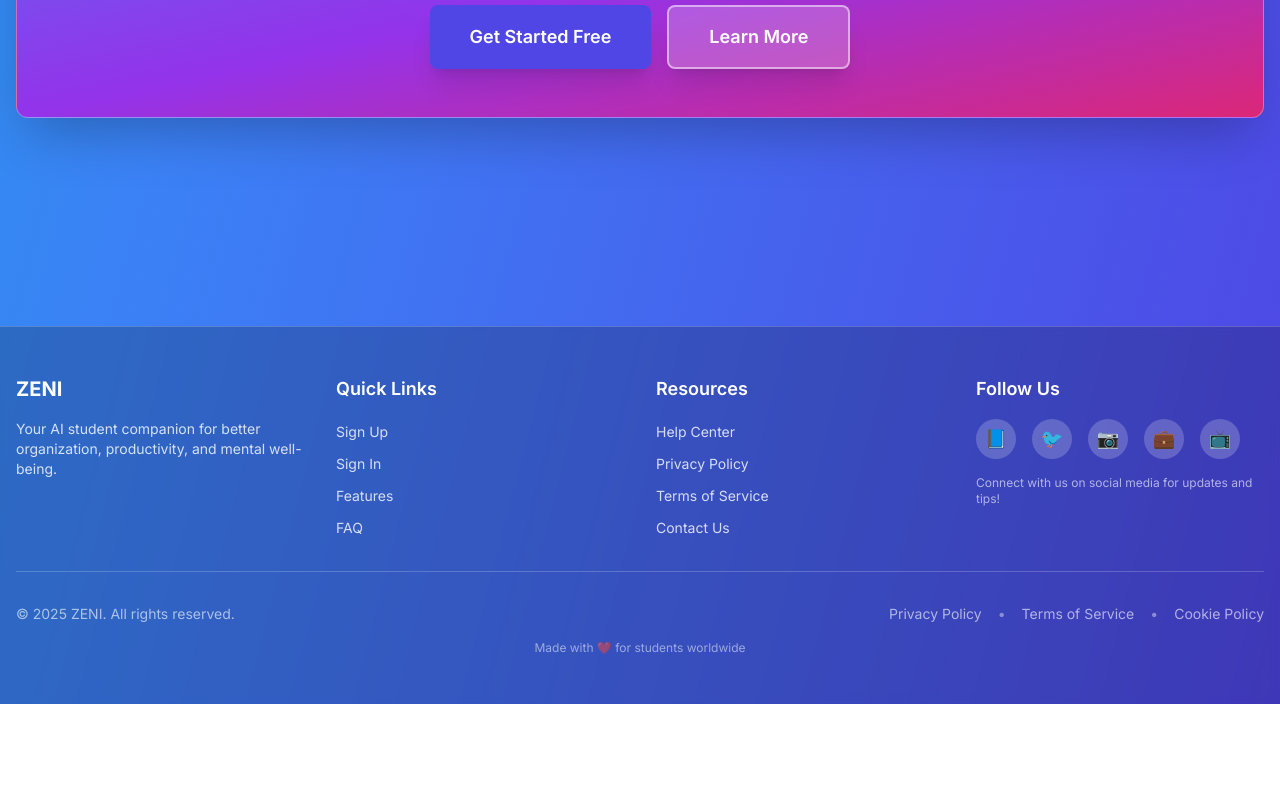
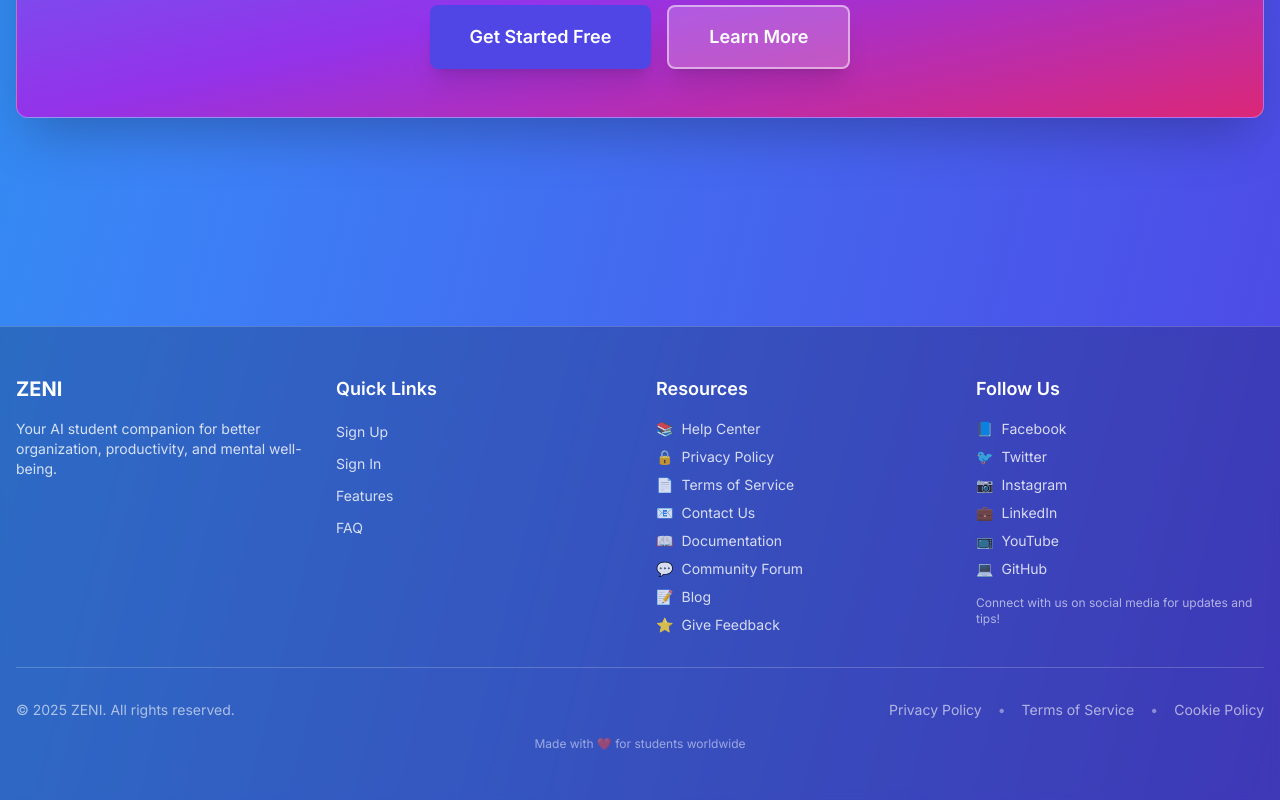
Before and after one commit to CodeDotIV/ZENI, a Next.js app in the folder frontend/: page / in a window 1280 px wide. Shown: the part 4286-5086 px from the top of the page. Before the commit the page ends 4990 px from the top, so only its background shows below. Built offline with nearby package versions, Linux system fonts and the light colour scheme.

Commit message:
footer update

```diff
--- a/frontend/app/page.js
+++ b/frontend/app/page.js
@@ -576,23 +576,51 @@ export default function Home() {
               <h3 className="text-lg font-semibold text-white mb-4">Resources</h3>
               <ul className="space-y-2">
                 <li>
-                  <a href="#" className="text-white/80 hover:text-white text-sm transition">
+                  <a href="#" className="text-white/80 hover:text-white text-sm transition flex items-center gap-2">
+                    <span>📚</span>
                     Help Center
                   </a>
                 </li>
                 <li>
-                  <a href="#" className="text-white/80 hover:text-white text-sm transition">
+                  <a href="#" className="text-white/80 hover:text-white text-sm transition flex items-center gap-2">
+                    <span>🔒</span>
                     Privacy Policy
                   </a>
                 </li>
                 <li>
-                  <a href="#" className="text-white/80 hover:text-white text-sm transition">
+                  <a href="#" className="text-white/80 hover:text-white text-sm transition flex items-center gap-2">
+                    <span>📄</span>
                     Terms of Service
                   </a>
                 </li>
                 <li>
-                  <a href="#" className="text-white/80 hover:text-white text-sm transition">
+                  <a href="#" className="text-white/80 hover:text-white text-sm transition flex items-center gap-2">
+                    <span>📧</span>
                     Contact Us
+                  </a>
+                </li>
+                <li>
+                  <a href="#" className="text-white/80 hover:text-white text-sm transition flex items-center gap-2">
+                    <span>📖</span>
+                    Documentation
+                  </a>
+                </li>
+                <li>
+                  <a href="#" className="text-white/80 hover:text-white text-sm transition flex items-center gap-2">
+                    <span>💬</span>
+                    Community Forum
+                  </a>
+                </li>
+                <li>
+                  <a href="#" className="text-white/80 hover:text-white text-sm transition flex items-center gap-2">
+                    <span>📝</span>
+                    Blog
+                  </a>
+                </li>
+                <li>
+                  <a href="#" className="text-white/80 hover:text-white text-sm transition flex items-center gap-2">
+                    <span>⭐</span>
+                    Give Feedback
                   </a>
                 </li>
               </ul>
@@ -601,54 +629,75 @@ export default function Home() {
             {/* Social Media */}
             <div>
               <h3 className="text-lg font-semibold text-white mb-4">Follow Us</h3>
-              <div className="flex gap-4 mb-4">
+              <ul className="space-y-2">
+                <li>
                   <a
                     href="https://facebook.com"
                     target="_blank"
                     rel="noopener noreferrer"
-                  className="w-10 h-10 bg-white/20 hover:bg-white/30 rounded-full flex items-center justify-center text-white transition transform hover:scale-110"
-                  aria-label="Facebook"
+                    className="text-white/80 hover:text-white text-sm transition flex items-center gap-2"
                   >
-                  <span className="text-lg">📘</span>
+                    <span>📘</span>
+                    Facebook
                   </a>
+                </li>
+                <li>
                   <a
                     href="https://twitter.com"
                     target="_blank"
                     rel="noopener noreferrer"
-                  className="w-10 h-10 bg-white/20 hover:bg-white/30 rounded-full flex items-center justify-center text-white transition transform hover:scale-110"
-                  aria-label="Twitter"
+                    className="text-white/80 hover:text-white text-sm transition flex items-center gap-2"
                   >
-                  <span className="text-lg">🐦</span>
+                    <span>🐦</span>
+                    Twitter
                   </a>
+                </li>
+                <li>
                   <a
                     href="https://instagram.com"
                     target="_blank"
                     rel="noopener noreferrer"
-                  className="w-10 h-10 bg-white/20 hover:bg-white/30 rounded-full flex items-center justify-center text-white transition transform hover:scale-110"
-                  aria-label="Instagram"
+                    className="text-white/80 hover:text-white text-sm transition flex items-center gap-2"
                   >
-                  <span className="text-lg">📷</span>
+                    <span>📷</span>
+                    Instagram
                   </a>
+                </li>
+                <li>
                   <a
                     href="https://linkedin.com"
                     target="_blank"
                     rel="noopener noreferrer"
-                  className="w-10 h-10 bg-white/20 hover:bg-white/30 rounded-full flex items-center justify-center text-white transition transform hover:scale-110"
-                  aria-label="LinkedIn"
+                    className="text-white/80 hover:text-white text-sm transition flex items-center gap-2"
                   >
-                  <span className="text-lg">💼</span>
+                    <span>💼</span>
+                    LinkedIn
                   </a>
+                </li>
+                <li>
                   <a
                     href="https://youtube.com"
                     target="_blank"
                     rel="noopener noreferrer"
-                  className="w-10 h-10 bg-white/20 hover:bg-white/30 rounded-full flex items-center justify-center text-white transition transform hover:scale-110"
-                  aria-label="YouTube"
+                    className="text-white/80 hover:text-white text-sm transition flex items-center gap-2"
                   >
-                  <span className="text-lg">📺</span>
+                    <span>📺</span>
+                    YouTube
                   </a>
-              </div>
-              <p className="text-white/60 text-xs">
+                </li>
+                <li>
+                  <a
+                    href="https://github.com"
+                    target="_blank"
+                    rel="noopener noreferrer"
+                    className="text-white/80 hover:text-white text-sm transition flex items-center gap-2"
+                  >
+                    <span>💻</span>
+                    GitHub
+                  </a>
+                </li>
+              </ul>
+              <p className="text-white/60 text-xs mt-4">
                 Connect with us on social media for updates and tips!
               </p>
             </div>
```
Lines whose indentation alone changed are shown as unchanged.
